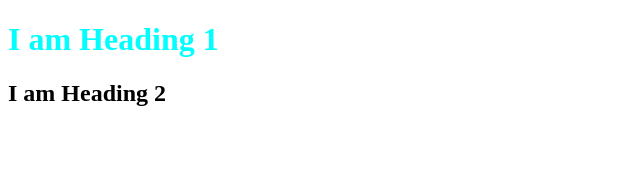
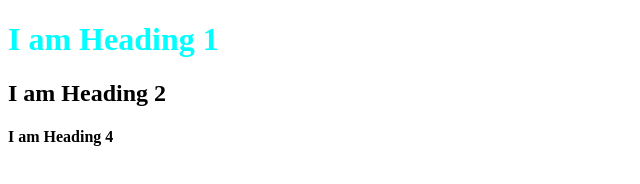
Before and after one commit to Players-456/LocalRepo, a plain HTML site: page index.html in a window 1280 px wide. Shown: the whole page, without its empty margins (0-640 px from the left). Drawn offline with Linux system fonts and the light colour scheme.

Commit message:
Adding Heading 4

```diff
--- a/index.html
+++ b/index.html
@@ -15,6 +15,9 @@
     <h2>
         I am Heading 2
     </h2>
+    <h4>
+        I am Heading 4
+    </h4>
 </body>
 
 </html>
```
